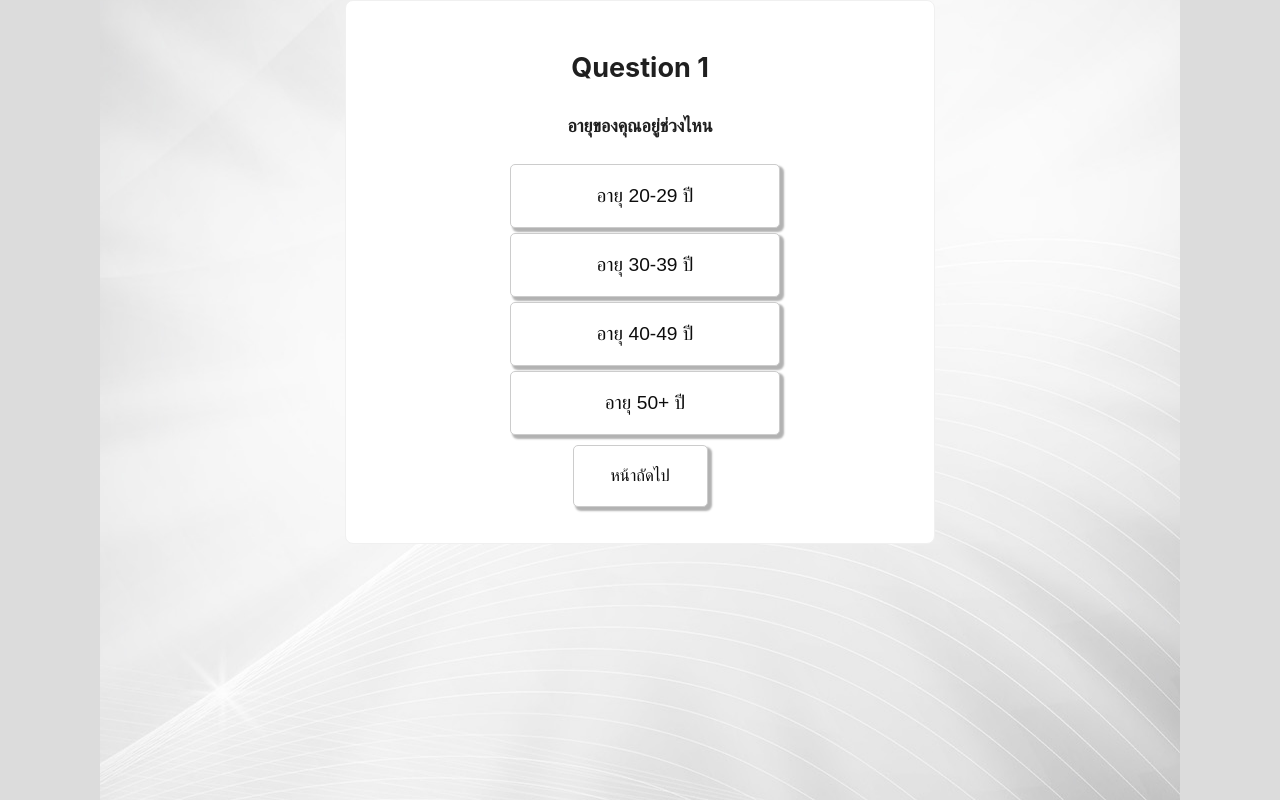
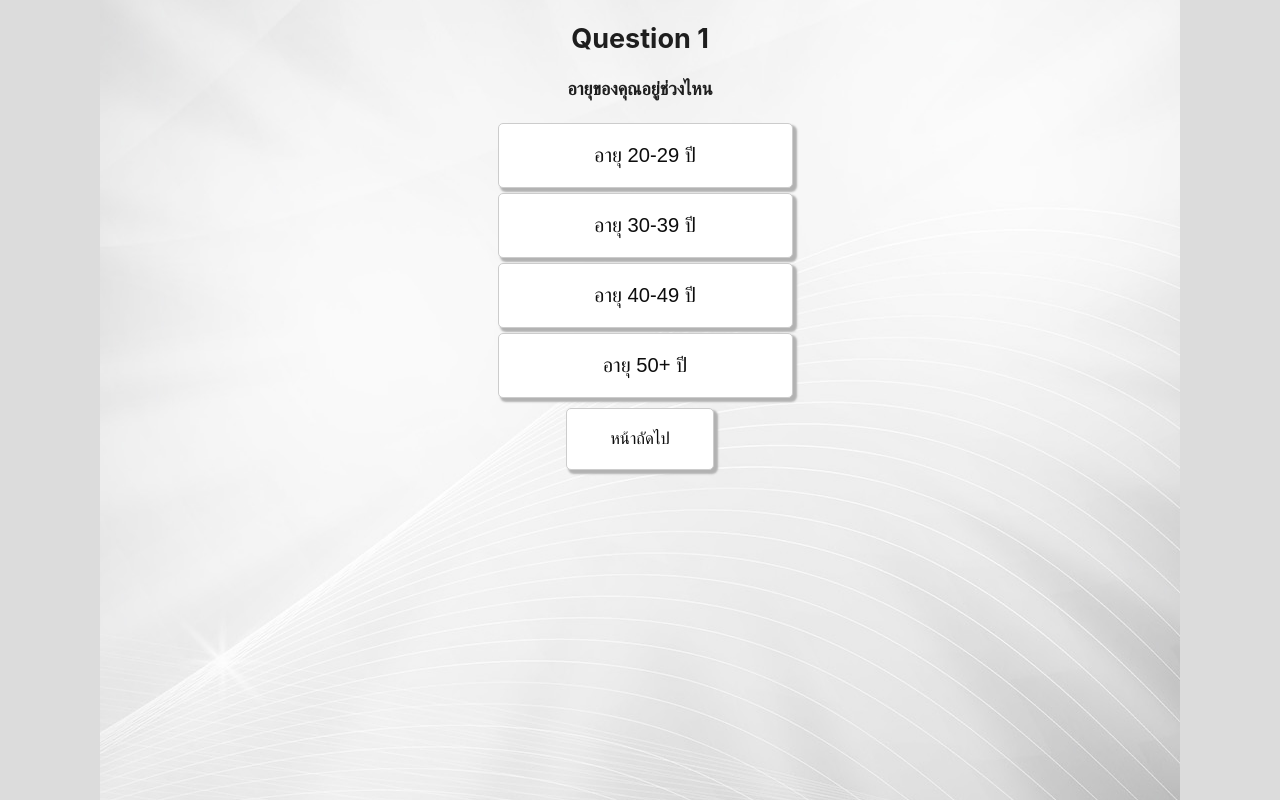
Before and after one commit to mewptm/nano_forwhat_project, a React (Vite) app: page /question in a window 1280 px wide. Built offline with nearby package versions, Linux system fonts and the light colour scheme.

Commit message:
commited

```diff
--- a/package.json
+++ b/package.json
@@ -10,6 +10,7 @@
     "preview": "vite preview"
   },
   "dependencies": {
+    "@ant-design/icons": "^5.2.6",
     "antd": "^5.11.3",
     "react": "^18.2.0",
     "react-dom": "^18.2.0",
--- a/src/App.jsx
+++ b/src/App.jsx
@@ -7,6 +7,7 @@ import './App.css'
 function App() {
   const [count, setCount] = useState(0)
 
+
   return (
     <>
 
--- /dev/null
+++ b/src/components/Choice/choice2.jsx
@@ -0,0 +1,135 @@
+import {Select} from 'antd';
+import React from 'react';
+
+
+const options  = [
+    {
+        label: (
+          <span>
+            โลว์คาร์บหรือคีโต
+            <br />
+            <span style={{ fontSize: 'smaller' }}>
+                (ทานอาหารคาร์โบไฮเดรตตํ่า รับประทานเนื้อสัตว์เป็นหลัก)
+                </span>
+          </span>),
+          value: '1'
+      },
+      {
+        label: (
+          <span>
+            มังสวิรัติ
+            <br />
+            <span style={{ fontSize: 'smaller' }}>
+                (ไม่รับประทานเนื้อสัตว์)
+                </span>
+          </span>),
+          value: '2'
+      },
+      {
+        label: (
+          <span>
+            วีแกน
+            <br />
+            <span style={{ fontSize: 'smaller' }}>
+                (ไม่รับประทานอาหารผลิตภัณฑ์จากสัตว์)
+                </span>
+          </span>),
+          value: '3'
+      },
+      {
+        label: (
+          <span>
+            ไม่มีแลคโตส
+            <br />
+            <span style={{ fontSize: 'smaller' }}>
+                (ไม่รับประทานอาหารที่มีแลคโตส)
+                </span>
+          </span>),
+          value: '4'
+      },
+      {
+        label: (
+          <span>
+            ไม่มีกลูเตน
+            <br />
+            <span style={{ fontSize: 'smaller' }}>
+                (ไม่รับประทานอาหารที่มีส่วนประกอบของกลูเตน)
+                </span>
+          </span>),
+          value: '5'
+      },{
+        label: (
+          <span>
+            อาหารเพสคาทาเรียน
+            <br />
+            <span style={{ fontSize: 'smaller' }}>
+                (ไม่รับประทานเนื้อสัตว์ แต่รับประทานปลาหรือหอย)
+                </span>
+          </span>),
+          value: '6'
+      },{
+        label: (
+          <span>
+            พาเลโอไดเอท
+            <br />
+            <span style={{ fontSize: 'smaller' }}>
+                (ทานอาหารแบบคาร์โบไฮเดรตตํ๋า ไม่ทานขนมหวาน)
+                </span>
+          </span>),
+          value: '7'
+      },{
+        label: (
+          <span>
+            ไม่มีไข่
+            <br />
+            <span style={{ fontSize: 'smaller' }}>
+                (ไม่รับประทานอาหารที่มีไข่ หรือส่วนประกอบของไข่)
+                </span>
+          </span>),
+          value: '8'
+      },
+      {
+        label: (
+          <span>
+            ไม่รับประทานอาหารทะเล
+            <br />
+            <span style={{ fontSize: 'smaller' }}>
+                (รับประทานอาหารที่ไม่มีส่วนประกอบของอาหารทะเล)
+                </span>
+          </span>),
+          value: '9'
+      },
+      {
+        label: (
+          <span>
+            รับประทานอาหารได้แทบทุกชนิด
+            <br />
+            <span style={{ fontSize: 'smaller' }}>
+
+                </span>
+          </span>),
+          value: '10'
+      },
+  ];
+
+const handleChange = () => {
+  console.log('selected ${value}');
+};
+
+const Choice2 = () => (
+    <Select
+    mode="multiple"
+    style={{ width: '100%' }}
+    placeholder="select your answer"
+
+    onChange={handleChange}
+    optionLabelProp="label"
+    options={options}
+  />
+);
+
+
+
+
+
+export default Choice2;
--- a/src/components/Question/Question.css
+++ b/src/components/Question/Question.css
@@ -12,13 +12,13 @@
   }
 
   .question-text {
-    font-size: 16px;
+
     margin-bottom: 20px;
     font-size: larger;
   }
 
   .answer {
-    font-size: 16px;
+    font-size: larger;
     font-weight: bold;
     margin-bottom: 10px;
   }
--- a/src/components/Question/Question.jsx
+++ b/src/components/Question/Question.jsx
@@ -18,37 +18,13 @@ const Question = () => {
     },
 	{
 		id: 2,
-		question: 'เป้าหมายของคุณ',
-		options: ['ลดนำ้หนัก',
-				  'ลดไขมัน',
-				  'สุขภาพที่ดี',
-				  'เสริมสร้างกล้ามเนื้อ'],
-	  },
-	  {
-		id: 3,
-		question: 'รูปร่างของคุณ',
-		options: ['ผอมเพรียว',
-				  'สมส่วน',
-				  'อวบ',
-				  'อ้วน'],
-	  },
-	  {
-		id: 4,
-		question: 'ส่วนไหนในร่างกายของคุณที่ต้องการลดมากที่สุด',
-		options: ['ก้น',
-				  'ต้นขา',
-				  'หน้าอก',
-				  'หน้าท้อง'],
-		},
-		{
-			id: 5,
 		question: 'ความรู้เกี่ยวกับ IF ของคุณ',
 		options: ['ไม่รู้อะไรเลย',
 					'พอรู้บ้าง',
 					'มีความรู้'],
 	},
 	{
-			  id: 6,
+		id: 3,
 		question: 'คุณทานอาหารเช้าช่วงเวลาไหน',
 		options: ['ไม่รับประทานอาหารเช้า',
 						'ระหว่าง 6.00 น. - 8.00 น.',
@@ -56,7 +32,7 @@ const Question = () => {
 						'ระหว่าง 10.00 น. - 12.00 น.'],
 	},
 	{
-			  id: 7,
+		 id: 4,
 			  question: 'คุณทานอาหารกลางวันช่วงเวลาไหน',
 			  options: ['ไม่รับประทานอาหารกลางวัน',
 						'ระหว่าง 10.00 น. - 12.00 น.',
@@ -64,7 +40,7 @@ const Question = () => {
 						'ระหว่าง 14.00 น. - 16.00 น.'],
 			},
 			{
-				id: 8,
+				id: 5,
 				question: 'คุณทานอาหารเย็นช่วงไหน',
 				options: ['ไม่รับประทานอาหารเย็น',
 						  'ระหว่าง 16.00 น. - 18.00 น.',
@@ -72,7 +48,7 @@ const Question = () => {
 						  'ระหว่าง 20.00 น. - 22.00 น.'],
 			  },
 			  {
-				id: 9,
+				id: 6,
 				question: 'คุณออกกำลังกายบ่อยเเค่ไหน',
 				options: ['ทุกวัน',
 						  '2-3 ครั้ง/สัปดาห์',
@@ -80,15 +56,7 @@ const Question = () => {
 						  'ไม่ออกกำลังกายเลย'],
 			  },
 				{
-				  id: 10,
-				  question: 'พฤติกรรมของคุณในช่วงระหว่างวัน',
-				  options: ['นั่งเกือบทั้งวัน',
-							'ยืนเกือบทั้งวัน',
-							'เดินเกือบทั้งวัน',
-							'ลุกหรือเดินเพื่อยืดเส้นยืดสายบ้าง'],
-				},
-				{
-				  id: 11,
+				  id: 7,
 				  question: 'คุณนอนวันละกี่ชั่วโมง',
 				  options: ['น้อยกว่า 5 ชั่วโมง',
 							'5-6 ชั่วโมง',
@@ -96,52 +64,18 @@ const Question = () => {
 							'มากกว่า 8 ชั่วโมง'],
 				},
 				{
-					id: 12,
-					question: 'คุณดื่มนํ้าวันละกี่แก้ว',
-					options: ['2-3 แก้ว/วัน',
-							  '4-5 แก้ว/วัน',
-							  '6-7 แก้ว/วัน',
-							  'มากกว่า 8 แก้ว/วัน'],
+					id: 8,
+					question:'คูเคยควบคุมนํ้าหนักหรือไม่',
+					options: ['เคย',
+							  'ไม่เคย'],
 				  },
 				  {
-					  id: 13,
-					  question: 'นิสัยแย่ๆ ของคุณ',
-					  options: ['ชอบดื่มนํ้าอัดลม',
-								'ชอบดื่มเบียร์',
-								'ชอบขนมหวาน',
-								'ชอบกินของทอด',
-							   ],
+					id: 9,
+					question: 'เป้าหมายในการลดนํ้าหนัก',
+					options: ['ช้าเเต่มั่นคง',
+							  'ปานกลาง',
+							  'เร็วที่สุด'],
 				  },
-					{
-						id: 14,
-						question: 'ประสบปัญหาใดต่อต่อไปนี้',
-						options: ['เจ็บหลัง',
-								  'เจ็บเข่า',
-								  'ไม่ใช่ทั้งหมด',
-								  ],
-					  },
-					  {
-						id: 15,
-						question: 'โรคประจำตัวของคุณ',
-						options: [<Choice/>],
-					  },
-					  {
-						id: 16,
-						question: 'คุณทานอาหารกลางวันช่วงเวลาไหน',
-						options: ['ไม่รับประทานอาหารกลางวัน',
-								  'ระหว่าง 10.00 น. - 12.00 น.',
-								  'ระหว่าง 12.00 น. - 14.00 น.',
-								  'ระหว่าง 14.00 น. - 16.00 น.'],
-					  },
-					  {
-						  id: 17,
-						  question: 'คุณทานอาหารเย็นช่วงไหน',
-						  options: ['ไม่รับประทานอาหารเย็น',
-									'ระหว่าง 16.00 น. - 18.00 น.',
-									'ระหว่าง 18.00 น. - 20.00 น.',
-									'ระหว่าง 20.00 น. - 22.00 น.'],
-						},
-
 
   ];
 
@@ -178,7 +112,7 @@ const Question = () => {
   return (
 	<Content style={{ padding: '0 50px' }}>
 	<Col span={12} offset={6}>
-	<Card >
+
     <Col span={24} style={{ textAlign: 'center' }}>
         {showScore ? (
           <Row>
@@ -219,7 +153,7 @@ const Question = () => {
           </Row>
         )}
     </Col>
-	</Card>
+
 	</Col>
 	</Content>
   );
```
Also changed, not shown: src/main.jsx (+7 -0 lines), 1 other file (tests, documents, lock files or other folders). Lines whose indentation alone changed are shown as unchanged.
